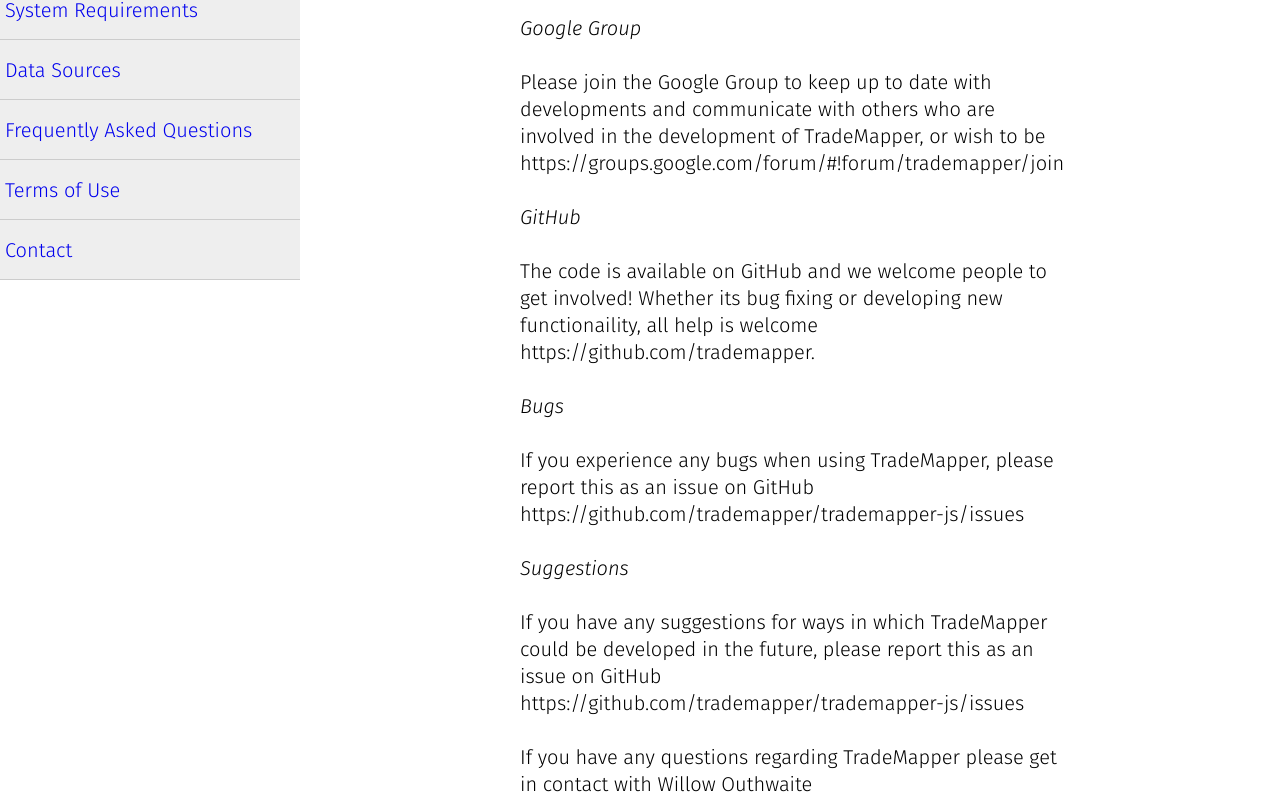
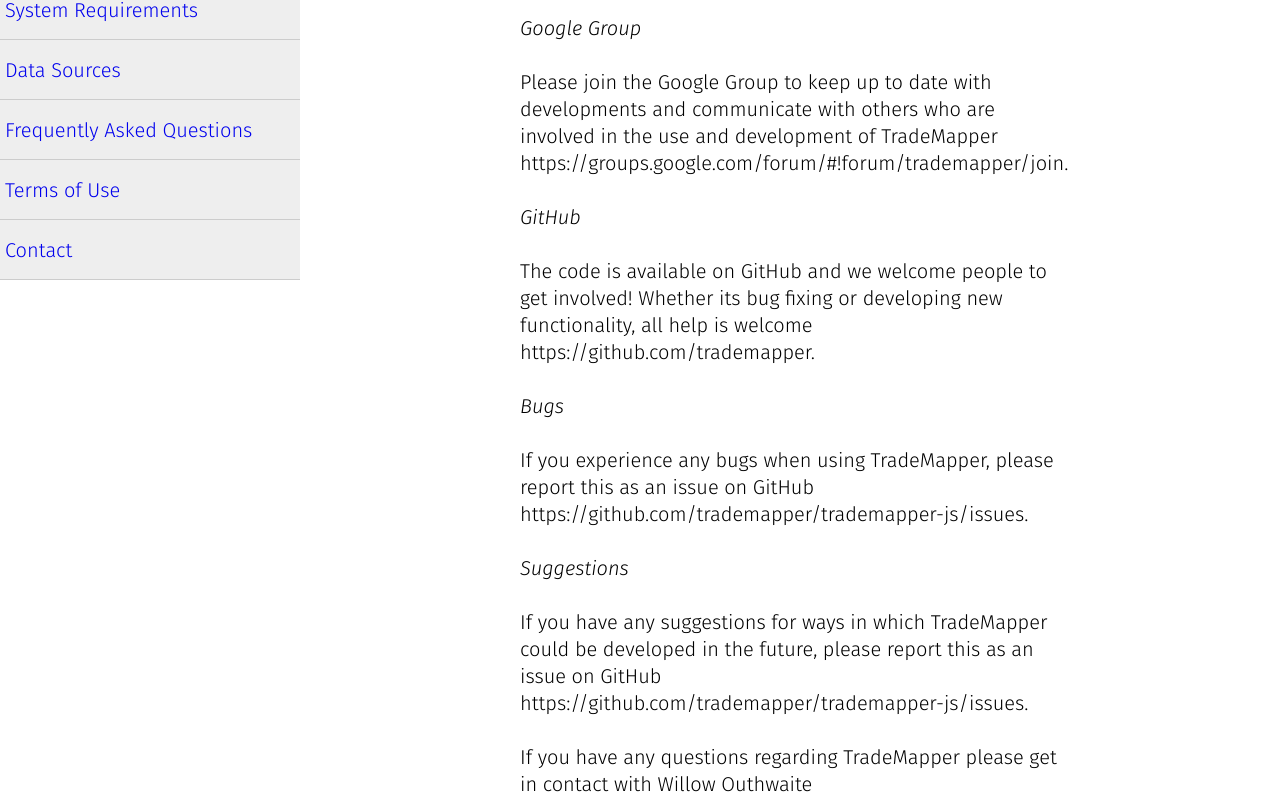
Before and after one commit to trademapper/trademapper-js, a Jekyll site: the page built from _pages/06_contact.md, in a window 1280 px wide. Shown: the part 200-999 px from the top of the page. Built offline with Jekyll 4.4.1, drawn with Linux system fonts in a browser that asks for light colours.

Commit message:
Update 06_contact.md

```diff
--- a/_pages/06_contact.md
+++ b/_pages/06_contact.md
@@ -8,19 +8,19 @@
 
 _Google Group_
 
-Please join the Google Group to keep up to date with developments and communicate with others who are involved in the development of TradeMapper, or wish to be https://groups.google.com/forum/#!forum/trademapper/join
+Please join the Google Group to keep up to date with developments and communicate with others who are involved in the use and development of TradeMapper https://groups.google.com/forum/#!forum/trademapper/join.
 
 _GitHub_
 
-The code is available on GitHub and we welcome people to get involved! Whether its bug fixing or developing new functionaility, all help is welcome https://github.com/trademapper.
+The code is available on GitHub and we welcome people to get involved! Whether its bug fixing or developing new functionality, all help is welcome https://github.com/trademapper.
 
 _Bugs_
 
-If you experience any bugs when using TradeMapper, please report this as an issue on GitHub https://github.com/trademapper/trademapper-js/issues
+If you experience any bugs when using TradeMapper, please report this as an issue on GitHub https://github.com/trademapper/trademapper-js/issues.
 
 _Suggestions_
 
-If you have any suggestions for ways in which TradeMapper could be developed in the future, please report this as an issue on GitHub https://github.com/trademapper/trademapper-js/issues
+If you have any suggestions for ways in which TradeMapper could be developed in the future, please report this as an issue on GitHub https://github.com/trademapper/trademapper-js/issues.
 
 If you have any questions regarding TradeMapper please get in contact with Willow Outhwaite (willow.outhwaite@traffic.org).
 
```
